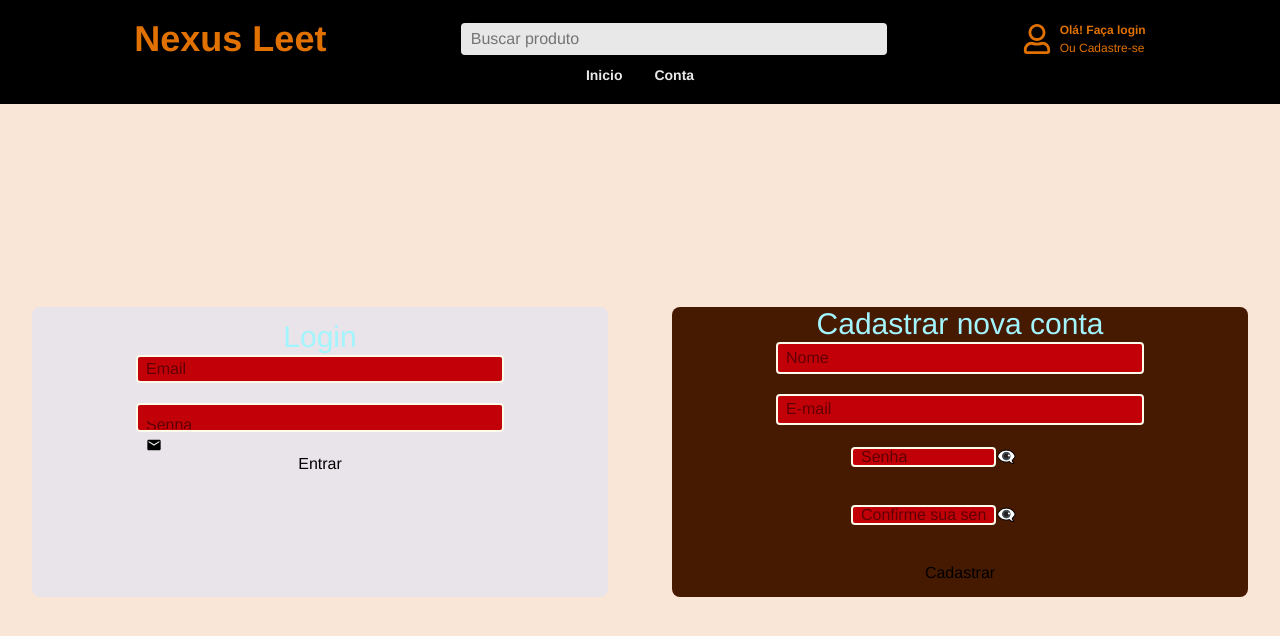
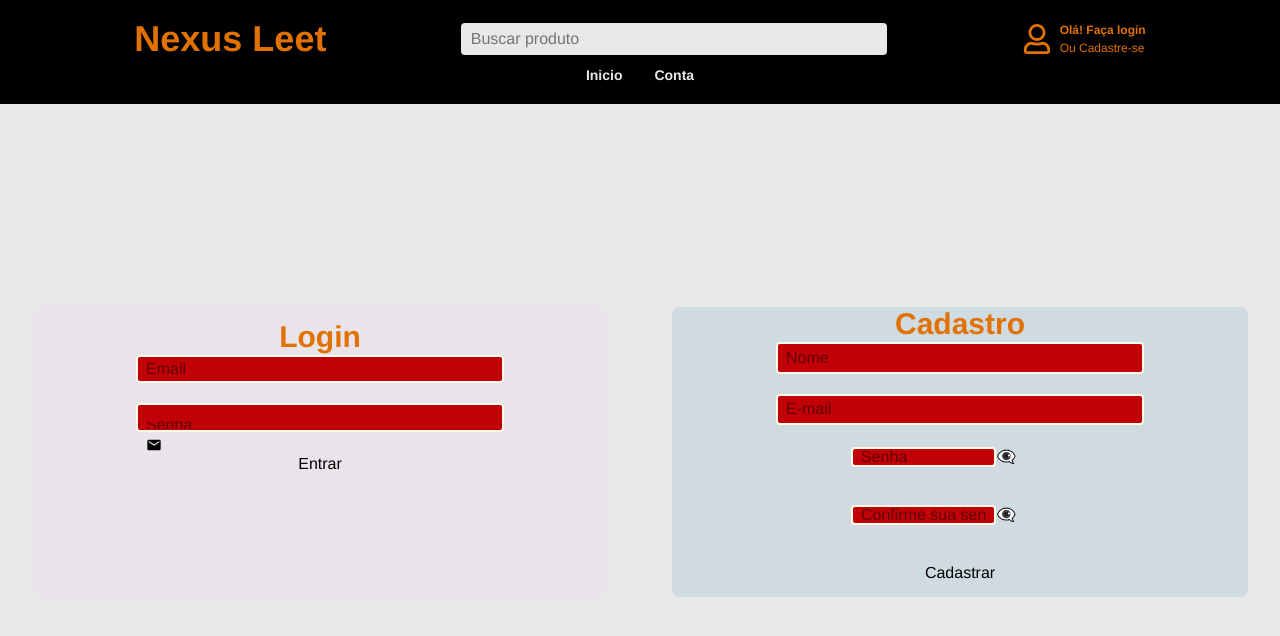
Before and after one commit to gustavocarvalho-ra/NextJs-NexusLeet, a Next.js app: page /my-account in a window 1280 px wide. Shown: the top 636 px of the page. Built offline with nearby package versions, Linux system fonts and the light colour scheme; no server answers.

Commit message:
feat: test color

```diff
--- a/src/app/components/login/LoginForm.tsx
+++ b/src/app/components/login/LoginForm.tsx
@@ -30,7 +30,7 @@ export default function LoginForm() {
   return (
     <div className="w-full h-full flex items-center justify-center">
       <div className="border-double rounded-lg bg-(--bg-sec) p-3 w-xl h-5/12 flex flex-col justify-center">
-        <h1 className="flex justify-center text-cyan-200 text-3xl">Login</h1>
+        <h1 className="flex justify-center text-(--text-amber) text-3xl font-semibold">Login</h1>
         <div className="h-full w-full">
           <form onSubmit={handleLogin} className="gap-5 flex flex-col items-center h-4/5">
             <input
--- a/src/app/components/login/RegisterForm.tsx
+++ b/src/app/components/login/RegisterForm.tsx
@@ -57,8 +57,8 @@ export default function RegisterForm() {
 
   return (
     <div className="w-full h-full flex items-center justify-center">
-      <div className="border-double rounded-lg p-3 w-xl bg-amber-950 h-5/12 flex flex-col justify-center">
-        <h1 className="flex justify-center text-cyan-200 text-3xl">Cadastrar nova conta</h1>
+      <div className="border-double rounded-lg p-3 w-xl bg-sky-700/10 h-5/12 flex flex-col justify-center">
+        <h1 className="flex justify-center text-(--text-amber) text-3xl font-semibold">Cadastro</h1>
         <div className="h-full w-full">
           <form onSubmit={handleSubmit} className="gap-5 flex flex-col items-center h-4/5">
             <input
--- a/src/app/globals.css
+++ b/src/app/globals.css
@@ -8,7 +8,7 @@
   --foreground: #171717;
   --text-amber: #e17100;
   --color-sec: #e8e8e8;
-  --hover-pr: rgb(124, 214, 236);
+  --hover-pr: rgba(124, 213, 236, 0.836);
 }
 
 
@@ -23,7 +23,7 @@ body {
   -webkit-font-smoothing: antialiased;
   -moz-osx-font-smoothing: grayscale;
   min-height: 100vh;
-  background: var(--background);
+  background: var(--color-sec);
 }
 
 * {
```
